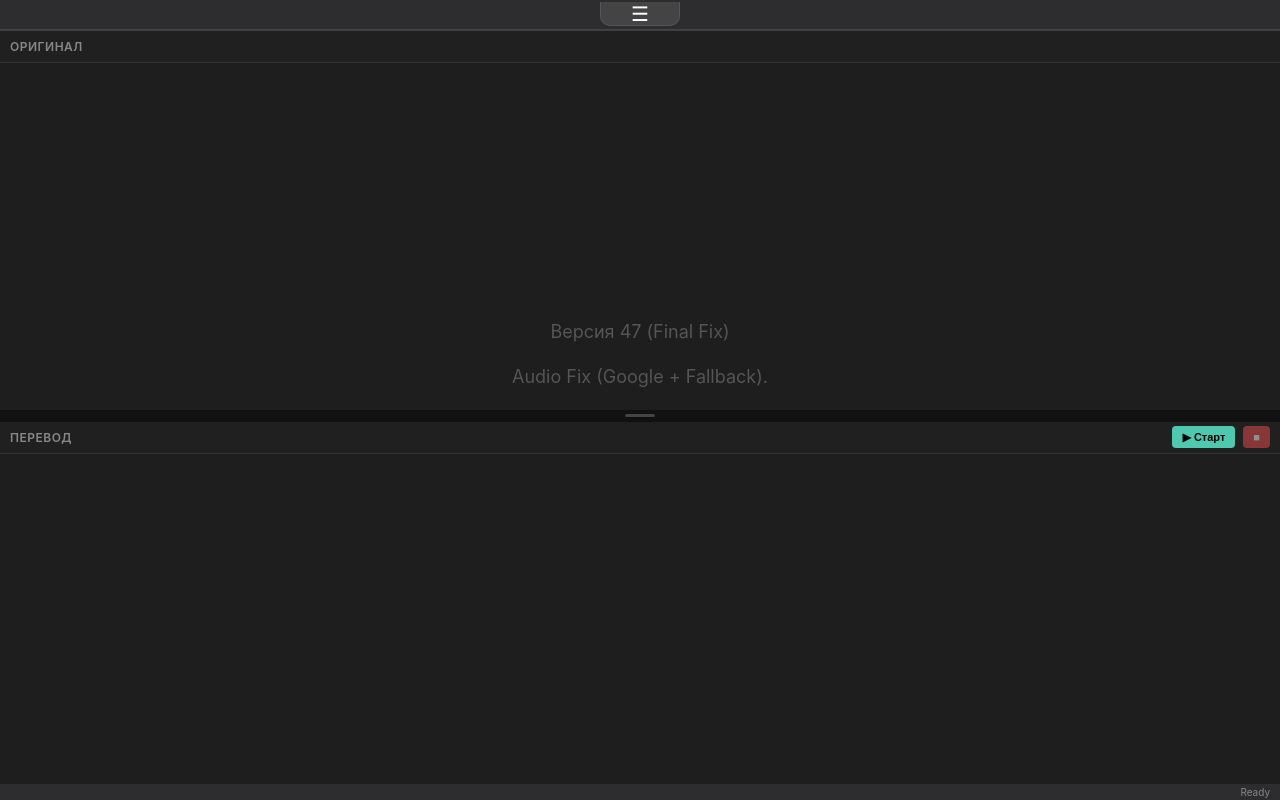
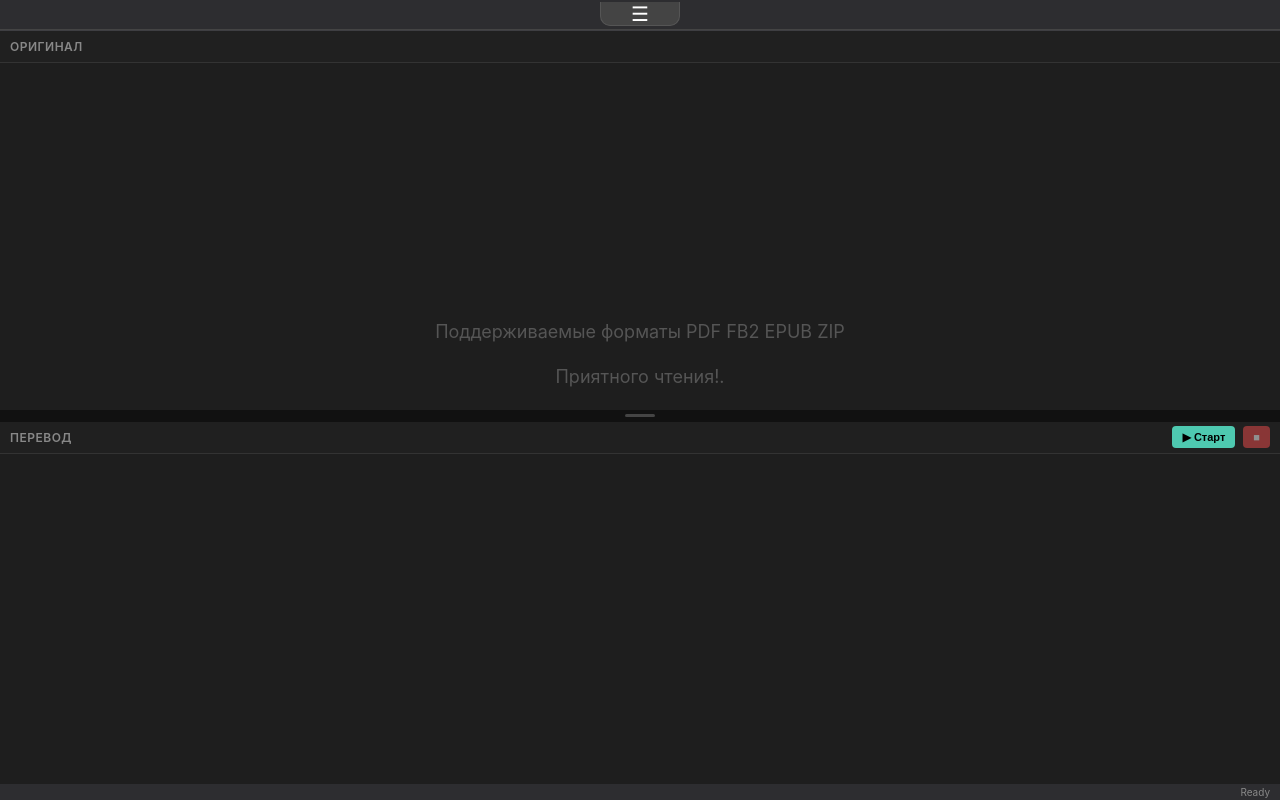
Before and after one commit to wolcxxl/final, a plain HTML site: page index.html in a window 1280 px wide. Drawn offline with nearby package versions, Linux system fonts and the light colour scheme; a script that the page names is missing.

Commit message:
Update title and footer text in index.html

```diff
--- a/index.html
+++ b/index.html
@@ -7,7 +7,7 @@
     <!-- ВАЖНО: Скрывает источник запроса от Google, чтобы обойти блокировку -->
     <meta name="referrer" content="no-referrer">
 
-    <title>Smart Reader v47 (Audio Fix)</title>
+    <title>ReaderTranslate</title>
 
     <!-- PWA -->
     <meta name="apple-mobile-web-app-capable" content="yes">
@@ -285,8 +285,8 @@
         <div class="panel-head">Оригинал</div>
         <div id="origPanel" class="content-area">
             <div style="text-align:center; margin-top:30vh; color:#555;">
-                <p>Версия 47 (Final Fix)</p>
-                <p>Audio Fix (Google + Fallback).</p>
+                <p>Поддерживаемые форматы PDF FB2 EPUB ZIP</p>
+                <p>Приятного чтения!.</p>
             </div>
         </div>
     </div>
```
